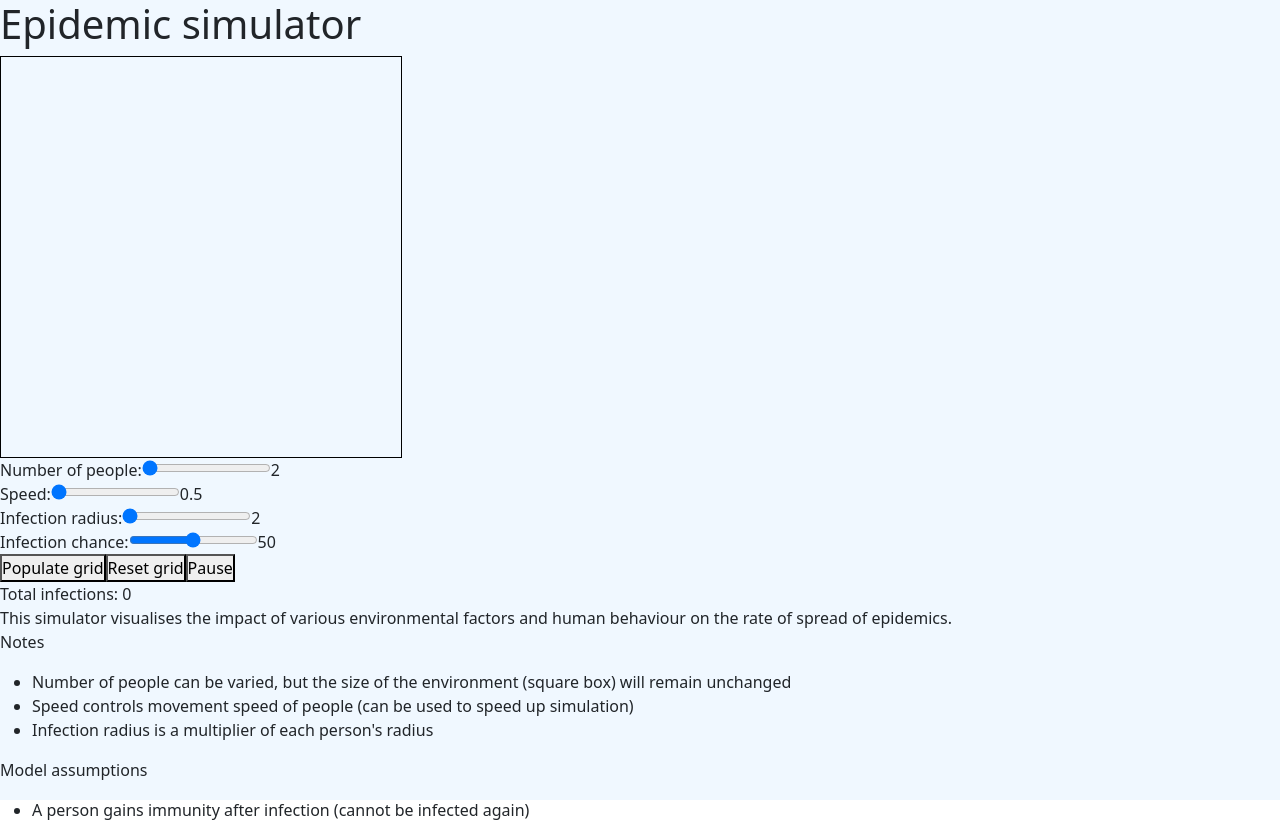
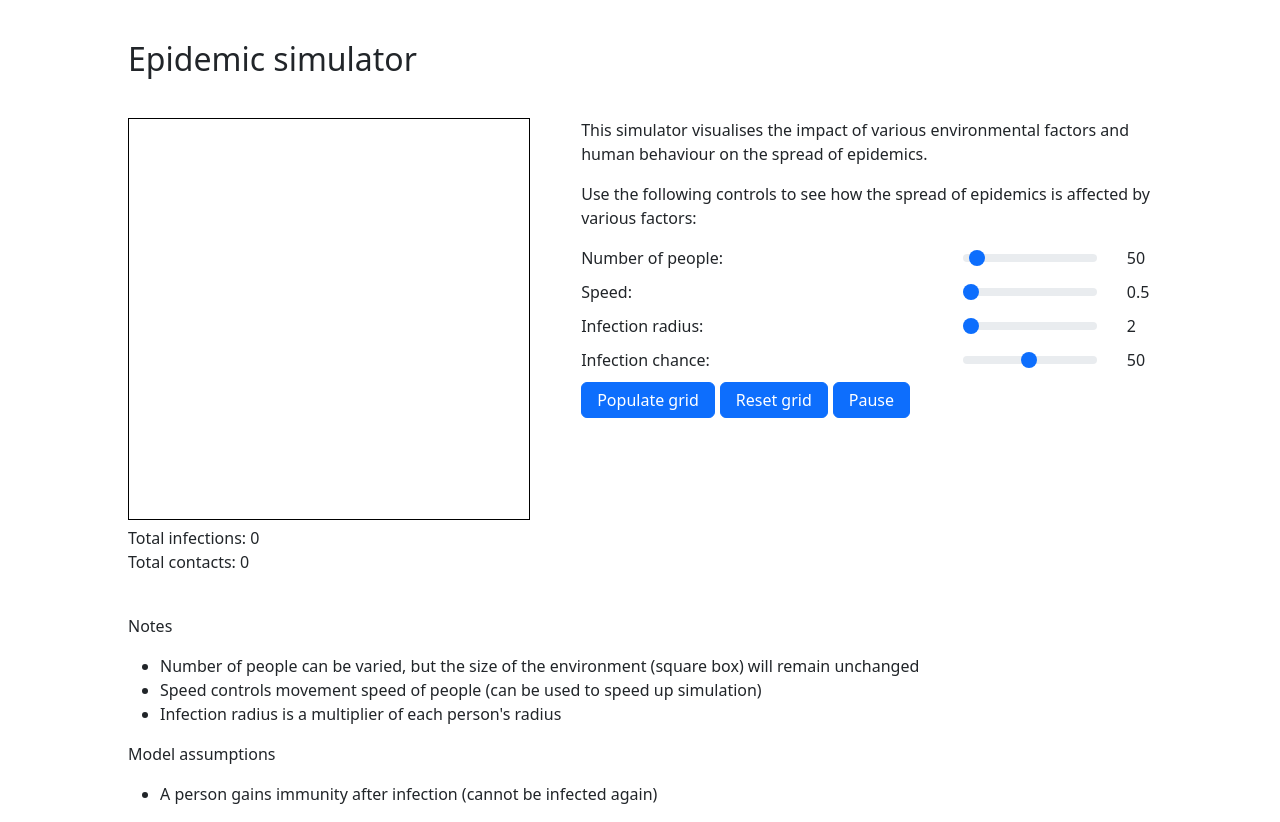
Before and after one commit to jhtkoo0426/Epidemic-Simulation, a React (Create React App) app in the folder simulator-app/: page / in a window 1280 px wide. Built offline with nearby package versions, Linux system fonts and the light colour scheme.

Commit message:
Updated styling & added contacts counter to simulation

```diff
--- a/simulator-app/src/App.js
+++ b/simulator-app/src/App.js
@@ -1,17 +1,14 @@
 import React from 'react';
 import Canvas from './js/Canvas';
+import 'bootstrap/dist/css/bootstrap.css';
 import "../src/css/app.css";
-import 'bootstrap/dist/css/bootstrap.css';
 
 
 const App = () => {
   return (
     <div className="App">
-      <h1>Epidemic simulator</h1>
+      <h2>Epidemic simulator</h2>
       <Canvas width={400} height={400}/>
-      <div>
-        This simulator visualises the impact of various environmental factors and human behaviour on the rate of spread of epidemics.
-      </div>
       <div>
         <p>Notes</p>
         <ul>
--- a/simulator-app/src/css/app.css
+++ b/simulator-app/src/css/app.css
@@ -7,21 +7,59 @@
     -moz-osx-font-smoothing: grayscale;
 }
 
-:root {
-
-}
-
 .App {
     width: 100%;
     height: 100vh;
-    background-color: aliceblue;
 }
 
-.simulator-canvas {
-    border: 1px solid black;
+@media only screen and (max-width: 1000px) {
+    .App {
+        padding: 5vh 5vw;
+    }
+}
+
+@media only screen and (min-width: 1001px) and (max-width: 1400px) {
+    .App {
+        padding: 5vh 10vw;
+    }
+}
+
+@media only screen and (min-width: 1401px) and (max-width: 1900px) {
+    .App {
+        padding: 5vh 20vw;
+    }
 }
 
 .simulator {
     display: flex;
-    flex-direction: column;
+    column-gap: 5%;
+    margin: 5vh 0;
 }
+
+.control-panel > .slider {
+    display: flex;
+    justify-content: space-between;
+    margin: 10px 0;
+}
+
+.control-panel > .slider > div {
+    display: flex;
+    align-items: center;
+}
+
+.control-panel > .slider > div > input {
+    position: relative;
+    left: -30px;
+}
+
+.control-panel > .slider > div > span {
+    display: block;
+    width: 30px;
+    position: relative;
+    left: 0px;
+}
+
+.control-panel > button {
+    padding: 5px 15px;
+    margin-right: 5px;
+}
--- a/simulator-app/src/js/Canvas.js
+++ b/simulator-app/src/js/Canvas.js
@@ -52,8 +52,11 @@ class Person {
       if (a < this.infectionChance) {
         this.color = 'red';
         otherCircle.color = 'red';
+        return true;
       }
+      return false;
     }
+    return false;
   }
 }
 
@@ -71,8 +74,9 @@ class Canvas extends Component {
     this.isAnimating = true;
     this.state = {
       noOfInfections: 0,
+      noOfCollisions: 0,
       parameters: {
-        noOfPeople: 2,
+        noOfPeople: 50,
         travellingSpeed: 0.5,
         infectionRadius: 2,   // Infection radius should be at least as big as person radius
         infectionChance: 50,  // Base probability of infection (either will be or wont be infected)
@@ -108,7 +112,12 @@ class Canvas extends Component {
 
       for (let j = i + 1; j < this.circles.length; j++) {
         const otherCircle = this.circles[j];
-        circle.checkCollision(otherCircle);
+        const hasCollided = circle.checkCollision(otherCircle);
+        if (hasCollided) {
+          this.setState((prevState) => ({
+            noOfCollisions: prevState.noOfCollisions + 1,
+          }));
+        }
       }
 
       if (circle.color === 'red') {
@@ -178,6 +187,7 @@ class Canvas extends Component {
 
     return (
       <div className="simulator">
+        <div>
           <canvas
             className="simulator-canvas"
             ref={this.canvasRef}
@@ -190,9 +200,17 @@ class Canvas extends Component {
               boxSizing: 'content-box',
             }}
           />
+          <div className="counter_infections">Total infections: {redCircleCount}</div>
+          <div className="counter_collisions">Total contacts: {this.state.noOfCollisions}</div>
+        </div>
         <div className="control-panel">
+          <p>This simulator visualises the impact of various environmental factors and human
+            behaviour on the spread of epidemics.</p>
+          <p>Use the following controls to see how the spread of epidemics is affected by various
+            factors:</p>
+          <div className='slider'>
+            <label htmlFor="noOfPeopleSlider">Number of people:</label>
             <div>
-            <label htmlFor="noOfPeopleSlider">Number of people:</label>
               <input
                 id="noOfPeopleSlider"
                 type="range"
@@ -201,11 +219,14 @@ class Canvas extends Component {
                 name="noOfPeople"
                 value={parameters.noOfPeople}
                 onChange={this.handleParameterChange}
+                class="form-range"
               />
               <span>{parameters.noOfPeople}</span>
             </div>
+          </div>
+          <div className='slider'>
+            <label htmlFor="speedSlider">Speed:</label>
             <div>
-            <label htmlFor="speedSlider">Speed:</label>
               <input
                 id="speedSlider"
                 type="range"
@@ -215,11 +236,14 @@ class Canvas extends Component {
                 name="travellingSpeed"
                 value={parameters.travellingSpeed}
                 onChange={this.handleParameterChange}
+                class="form-range"
               />
               <span>{parameters.travellingSpeed}</span>
             </div>
+          </div>
+          <div className='slider'>
+            <label htmlFor="infectionRadiusSlider">Infection radius:</label>
             <div>
-            <label htmlFor="infectionRadiusSlider">Infection radius:</label>
               <input
                 id="infectionRadiusSlider"
                 type="range"
@@ -228,11 +252,14 @@ class Canvas extends Component {
                 name="infectionRadius"
                 value={parameters.infectionRadius}
                 onChange={this.handleParameterChange}
+                class="form-range"
               />
               <span>{parameters.infectionRadius}</span>
             </div>
+          </div>
+          <div className='slider'>
+            <label htmlFor="infectionChanceSlider">Infection chance:</label>
             <div>
-            <label htmlFor="infectionChanceSlider">Infection chance:</label>
               <input
                 id="infectionChanceSlider"
                 type="range"
@@ -241,16 +268,17 @@ class Canvas extends Component {
                 name="infectionChance"
                 value={parameters.infectionChance}
                 onChange={this.handleParameterChange}
+                class="form-range"
               />
               <span>{parameters.infectionChance}</span>
             </div>
-          <button onClick={this.drawCircle}>Populate grid</button>
-          <button onClick={this.resetCanvas}>Reset grid</button>
-          <button onClick={this.toggleAnimation}>
+          </div>
+          <button className="btn btn-primary" onClick={this.drawCircle}>Populate grid</button>
+          <button className="btn btn-primary" onClick={this.resetCanvas}>Reset grid</button>
+          <button className="btn btn-primary" onClick={this.toggleAnimation}>
             {this.isAnimating ? 'Pause' : 'Play'}
           </button>
         </div>
-        <div className="counter">Total infections: {redCircleCount}</div>
       </div>
     );
   }
```
Lines whose indentation alone changed are shown as unchanged.
